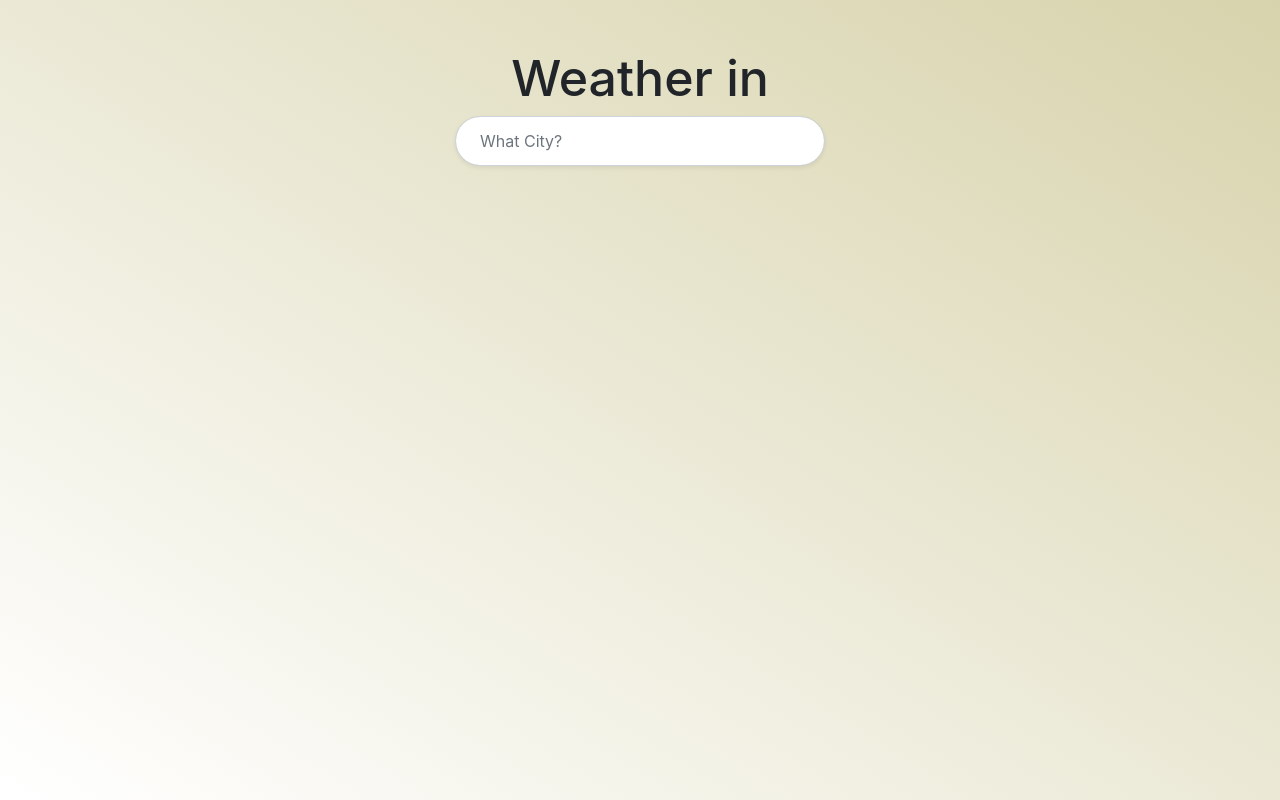
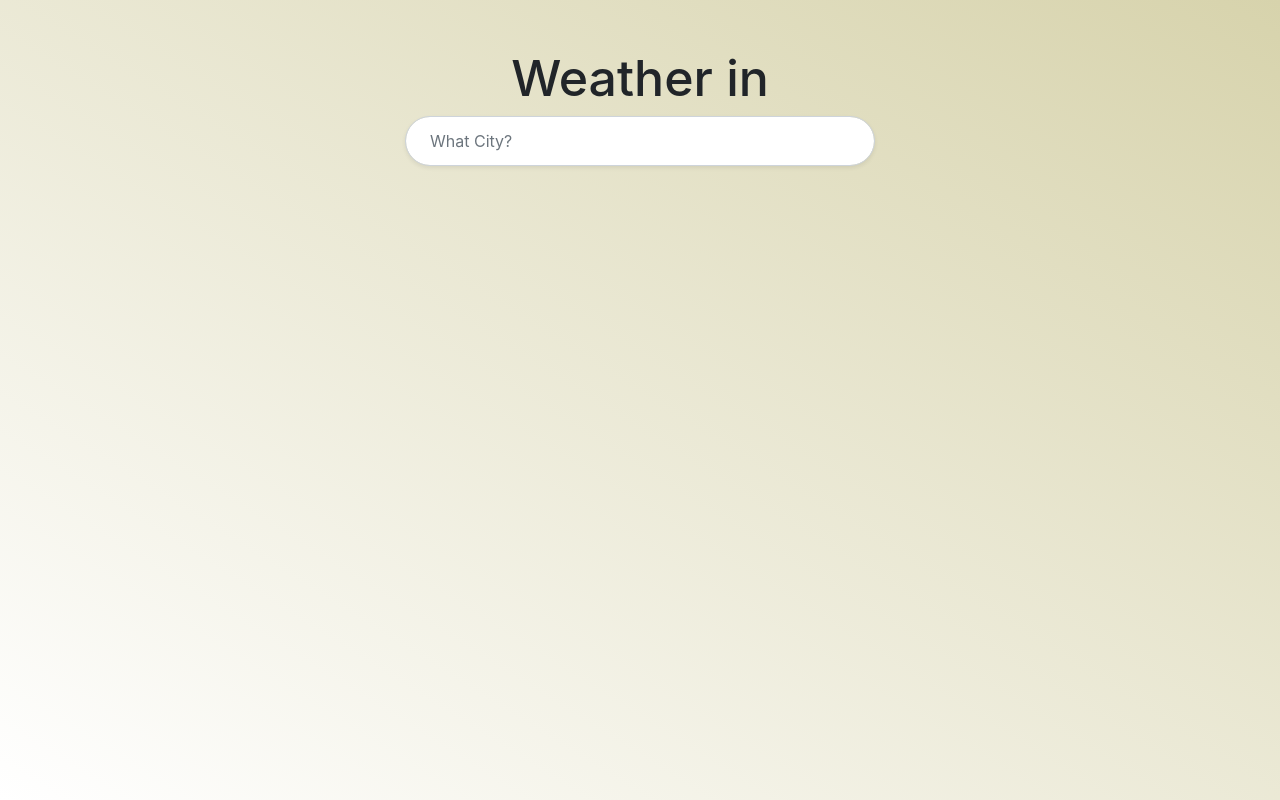
Before and after one commit to Aztim/v-weather-app, a Vue app: page / in a window 1280 px wide. Built offline with nearby package versions, Linux system fonts and the light colour scheme.

Commit message:
some css-changes

```diff
--- a/src/assets/custom.css
+++ b/src/assets/custom.css
@@ -10,10 +10,12 @@
     background: linear-gradient(to bottom left, #4854a2, #3d3d3d);
     color: white;
   }
+
   .container {
-    max-width: 400px;
-    min-width: 360px;
+    max-width: 500px;
+    min-width: 400px;
   }
+
   .title {
     font-size: 50px;
     font-weight: 500;
--- a/src/components/Weather.vue
+++ b/src/components/Weather.vue
@@ -116,6 +116,7 @@
 </template>
 
 <script>
+
 export default {
   data () {
     return {
@@ -217,6 +218,6 @@ export default {
 </script>
 
 <style scoped>
+@import '../assets/custom.css';
 @import '../assets/animation.css';
-@import '../assets/custom.css';
 </style>
```
